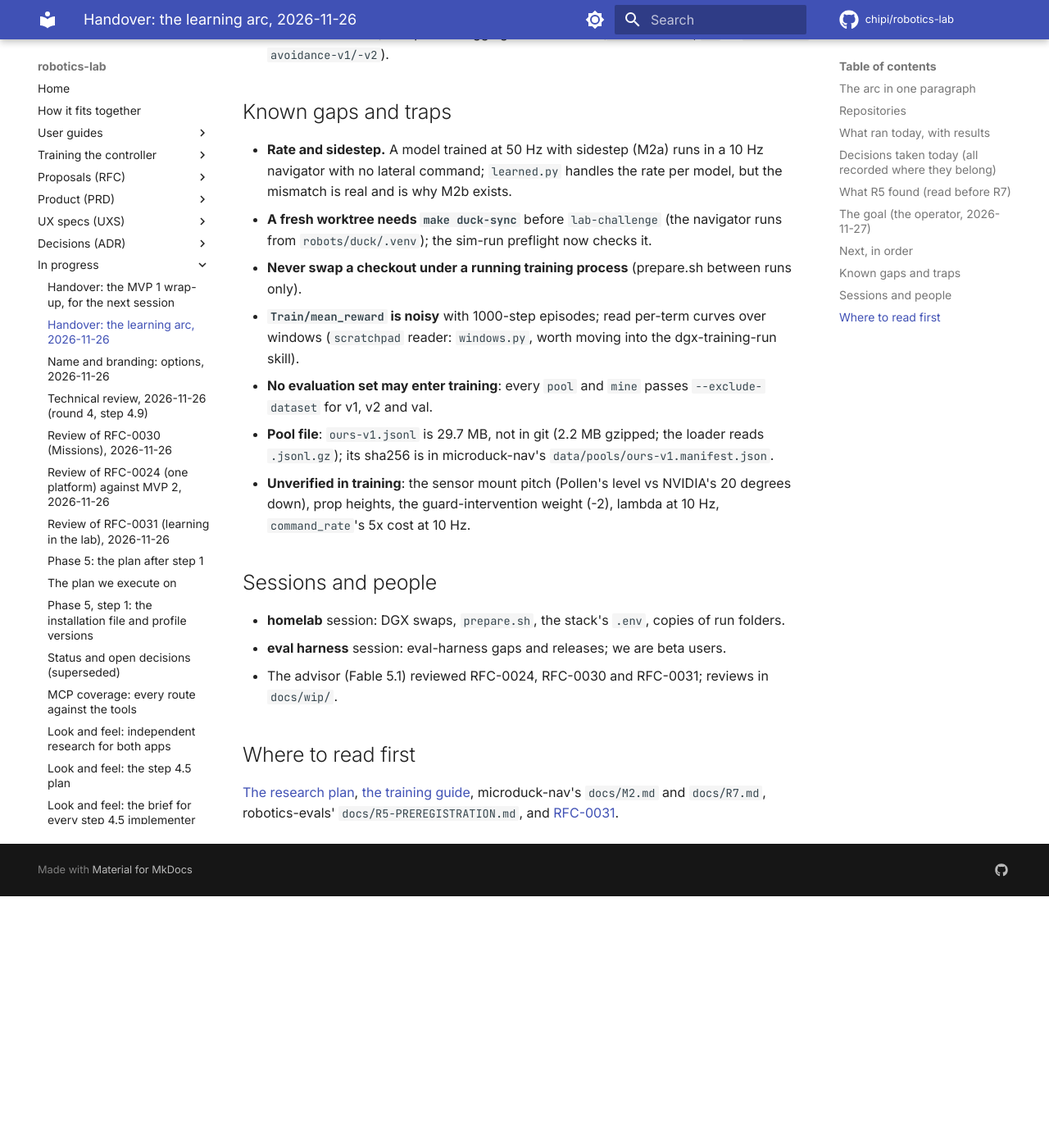
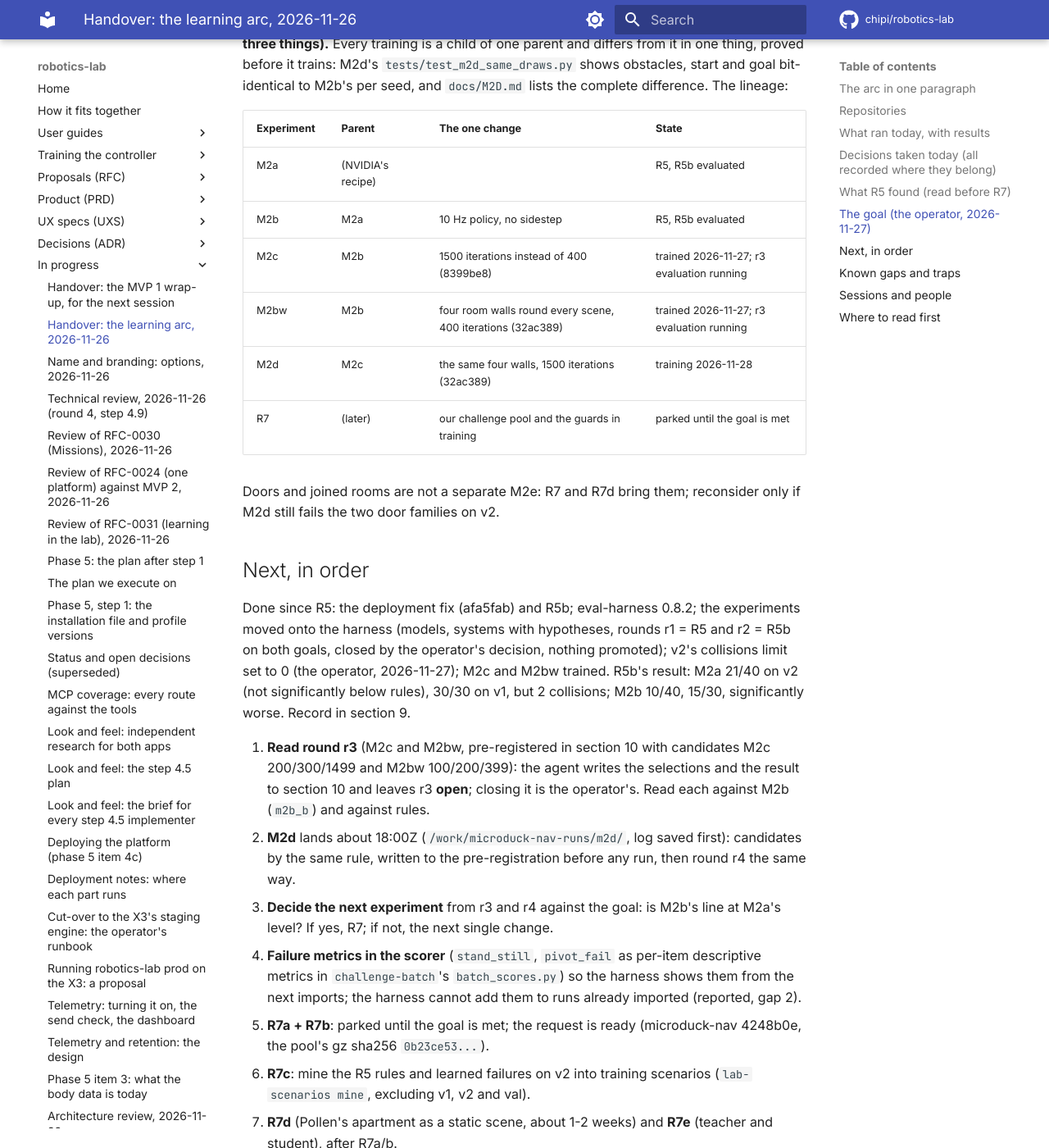
Before and after one commit to chipi/robotics-lab, an MkDocs documentation site: the page built from docs/wip/HANDOVER-TRAINING-2026-11-26.md, in a window 1280 px wide and 1400 px high, scrolled down 4926 px. Shown: the whole window at 82% size. Built offline with MkDocs 1.6.1 and Material for MkDocs 9.7.7, drawn with Linux system fonts in a browser that asks for light colours; comment, search, counter and statistics services are not loaded; before the commit the page ends 6019 px from its top, so only the background shows below that; some of the changed text lies outside the part shown.

Commit message:
docs(wip): the learning-arc handover brought to 2026-11-28: R5b, M2c, M2bw, M2d in flight, the one-change lineage, the harness records, the loose ends
Co-Authored-By: Claude Opus 5.5 <noreply@anthropic.com>
Claude-Session: https://claude.ai/code/session_01UDhkTjpcSaS6Q5Ekx3cb71

```diff
--- a/docs/wip/HANDOVER-TRAINING-2026-11-26.md
+++ b/docs/wip/HANDOVER-TRAINING-2026-11-26.md
@@ -1,9 +1,15 @@
 # Handover: the learning arc, 2026-11-26
 
-For the next session, starting from scratch. The operator's goal: finish today's training, then
-clear the session. This page says where the arc stands, what is still running, what comes next in
-order, and the rules that held. Updated as the last runs land; anything marked **in flight** was
-running when it was written. The living project status stays in [HANDOVER.md](HANDOVER.md).
+For the next session, starting from scratch. Written 2026-11-26, last updated 2026-11-28 morning.
+This page says where the arc stands, what is still running, what comes next in order, and the rules
+that held. Anything marked **in flight** was running when it was written. The living project
+status stays in [HANDOVER.md](HANDOVER.md).
+
+**Where it stands (2026-11-28):** the operator's goal is M2b at least at M2a's level (below). M2c
+(M2b trained longer) and M2bw (M2b plus walls) are trained and being evaluated as harness round r3;
+M2d (M2c plus walls) is training on the DGX, due about 17:54Z, its log, copy and prod swap on X3
+timers (`/work/microduck-nav-runs/m2d/STATUS`). Results are in the evals catalog,
+<https://robotics-evals.tail6d0ed4.ts.net> (tailnet only).
 
 ## The arc in one paragraph
 
@@ -19,10 +25,10 @@ MVP 2 (the operator's decision).
 
 | Repo | What | State |
 | --- | --- | --- |
-| robotics-lab (this one, public) | The platform; the navigator's local-controller slot (`robots/duck/src/duck_lab/plugins/learned.py`, `rules.py`); `lab-scenarios export/mine/pool` (`libs/runner`); the training guide (`docs/training/`) | main at 9759435 or later |
-| [chipi/microduck-nav](https://github.com/chipi/microduck-nav) (public) | NVIDIA's task ported to mjlab against Pollen's walker; tasks `Mjlab-Nav-OneWall-`, `-Nav-`, `-Nav-Deploy-`, `-Nav-Ours-MicroDuck`; `docs/M1.md`, `M2.md`, `R7.md`, `CHECKS.md` | main at bbeaf66 or later; 220 fast CPU tests |
-| chipi/robotics-evals (private) | evh project: datasets, runs, the run ledger, the pre-registration | main at f3d68a7 or later; eval-harness **0.8.1** pinned, 0.8.2 released (upgrade pending) |
-| `/work/microduck-nav-runs/` (local, not a repo) | Training run folders from the DGX and R5 evidence runs | `m1/`, `m2a-snap/`, `r5/rules_v1/`, more as they land |
+| robotics-lab (this one, public, MIT) | The platform; the navigator's local-controller slot (`robots/duck/src/duck_lab/plugins/learned.py`, fixed afa5fab); `lab-scenarios export/mine/pool` (`libs/runner`); the training guide (`docs/training/`); user guides (`docs/guides/`) | main at 8560dba or later; worked from the worktree `/work/robotics-lab/mission-control`, pushed `HEAD:main` |
+| [chipi/microduck-nav](https://github.com/chipi/microduck-nav) (public) | NVIDIA's task ported to mjlab against Pollen's walker; tasks `Mjlab-Nav-OneWall-`, `-Nav-`, `-Nav-Deploy-`, `-Nav-Deploy-Room-` (M2bw, M2d), `-Nav-Ours-MicroDuck` (R7); `docs/M1.md`, `M2.md`, `M2D.md`, `R7.md`, `CHECKS.md` | main at 32ac389; 235 fast CPU tests; no CI |
+| chipi/robotics-evals (private) | evh project on eval-harness **0.8.2**: datasets, imported runs, models, deployments, systems, goals with rounds, the pre-registration (`docs/R5-PREREGISTRATION.md`, sections 9 R5b and 10 M2c/M2bw), the workflow (`docs/EXPERIMENTS.md`) | main at aecbd99 or later; gate `make validate`; no CI; served on the Mac mini (catalog above, MCP at `/mcp`), rebuilt from main every 5 minutes |
+| `/work/microduck-nav-runs/` (local, not a repo) | Training run folders and evaluation evidence | `m1/`, `m2a/`, `m2b/`, `m2c/`, `m2bw/`, `m2d/` (tonight), `r5/`, `r5b/`, `r5c/` (r3), `pools/` |
 
 ## What ran today, with results
 
@@ -36,6 +42,10 @@ MVP 2 (the operator's decision).
 | R5 rules arm, v2 | `rules@1` on `avoidance_v2` (40 items, challenges 24-28 x seeds 1-8, robotics-lab e97edbe) | **23 of 40** (57.5 %), 0 collisions: narrow_doorway 3/8, dense_boxes 2/8, chair_cluster 8/8, slalom 8/8, box_behind_door 2/8. Two families at 8/8 cannot show a gain (four pilot seeds overstated them; not changed after seeing test seeds). Imported (robotics-evals a111bba) |
 | R5 validation | Candidates on `avoidance_val` (33 items) | M2a: `model_100` 22/33 0 coll., `model_200` 22/33 1 coll., `model_1499` **0/33 (never moved)**. M2b: `model_200` 22/33 2 coll., `model_300` 0/33, `model_399` 0/33. Selected M2a `model_100`, M2b `model_200` (robotics-evals 8337114, db3b3e4) |
 | **R5 result** | Selected checkpoints on v2 and v1, Holm across the two arms (d64a775, 69f8c17) | **Neither learned arm beats the rules.** v2: rules 23/40, M2a 20/40 (not significant, p 0.50), M2b 9/40 (**worse**, Holm p 0.025). Each learned arm had 1 collision on v2 (the same item, `dense_boxes-s2`, 1 mm inside the footprint), so both fail the collision limit. v1 safety (30/30, 0 collisions): M2a 26/30, M2b 21/30 with 1 collision; both fail |
+| **R5b** (2026-11-27) | The same checkpoints re-selected on robotics-lab afa5fab (the floor rule and pivot pass-through) | M2a `model_200`: v2 21/40 (not significant vs rules), 2 collisions, v1 30/30. M2b `model_300`: v2 10/40 (**worse**), v1 15/30. Rounds r2, closed, nothing promoted |
+| M2c (2026-11-27) | `Mjlab-Nav-Deploy-MicroDuck`, 4096 x 1500, commit 8399be8 | Done, `m2c/2026-11-27_08-08-02/` (sidecars written, log kept). Candidates `model_200`, `model_300`, `model_1499`; in r3 |
+| M2bw (2026-11-27) | `Mjlab-Nav-Deploy-Room-MicroDuck`, 4096 x 400, commit 32ac389 | Done, `m2bw/2026-11-27_17-43-37/`; its docker log was lost before it was copied. Candidates `model_100`, `model_200`, `model_399`; in r3 |
+| M2d (2026-11-28) | `Mjlab-Nav-Deploy-Room-MicroDuck`, 4096 x 1500, commit 32ac389 | **In flight**, due about 17:54Z |
 
 The DGX: the operator gave it to us for the whole series ("it stays yours until you're done with
 M1 and M2"); the homelab session runs every swap and copies folders to `/work/microduck-nav-runs/`.
@@ -97,35 +107,57 @@ Prod must be back by 23:20Z; the nightly 23:45Z to 03:00Z stays clear.
 Measured: **M2b (deploy-matched) at least M2a's level** (NVIDIA's recipe on our duck; NVIDIA's own
 published numbers are from another robot and scenes, not comparable) on `avoidance_v2`, selection on
 `avoidance_val`: success at least M2a's, collisions no more than M2a's, no whole-run stand-stills.
-Then R7, whose bar is the rules arm (23/40, 0 collisions). Order: R5b's numbers first; then, if M2b
-is
-still short, one GPU run **M2c** = M2b's task with room walls in its scenes (the far-wall gap) and
-trained longer (M2b had 400 updates to M2a's 1500, reward still rising), scored the same way.
+Then R7, whose bar is the rules arm (23/40, 0 collisions).
+
+**One change per experiment (the operator, 2026-11-27, after M2d's first build changed three
+things).** Every training is a child of one parent and differs from it in one thing, proved before
+it trains: M2d's `tests/test_m2d_same_draws.py` shows obstacles, start and goal bit-identical to
+M2b's per seed, and `docs/M2D.md` lists the complete difference. The lineage:
+
+| Experiment | Parent | The one change | State |
+| --- | --- | --- | --- |
+| M2a | (NVIDIA's recipe) | | R5, R5b evaluated |
+| M2b | M2a | 10 Hz policy, no sidestep | R5, R5b evaluated |
+| M2c | M2b | 1500 iterations instead of 400 (8399be8) | trained 2026-11-27; r3 evaluation running |
+| M2bw | M2b | four room walls round every scene, 400 iterations (32ac389) | trained 2026-11-27; r3 evaluation running |
+| M2d | M2c | the same four walls, 1500 iterations (32ac389) | training 2026-11-28 |
+| R7 | (later) | our challenge pool and the guards in training | parked until the goal is met |
+
+Doors and joined rooms are not a separate M2e: R7 and R7d bring them; reconsider only if M2d still
+fails the two door families on v2.
 
 ## Next, in order
 
-M1, M2a, M2b and R5 are done; the R7 pool is regenerated at a clean commit and `docs/R7.md`
-follows the pre-registration (microduck-nav 4248b0e).
+Done since R5: the deployment fix (afa5fab) and R5b; eval-harness 0.8.2; the experiments moved
+onto the harness (models, systems with hypotheses, rounds r1 = R5 and r2 = R5b on both goals,
+closed by the operator's decision, nothing promoted); v2's collisions limit set to 0 (the operator,
+2026-11-27); M2c and M2bw trained. R5b's result: M2a 21/40 on v2 (not significantly below rules),
+30/30 on v1, but 2 collisions; M2b 10/40, 15/30, significantly worse. Record in section 9.
 
-1. **Fix the two deployment defects in `learned.py`** (red tests first): apply training's floor
-   rule to the policy's depth input (the same function and constants as microduck-nav's
-   impairment, with a parity test against it) and let a pivot request through the yaw clip. Then
-   **R5b**, pre-registered as a dated section before any run.
-2. **eval-harness 0.8.2**: pin it in robotics-evals, check `evh --version` and `make validate`;
-   new datasets use `--fields-from-item` and `--exclude manifest.json`.
-3. **R7a + R7b on the DGX**: requested from the homelab (microduck-nav 4248b0e, the pool's gz
-   sha256 `0b23ce53...`); the homelab asks the operator for the window's go.
-4. **R7c**: mine the R5 rules and learned failures on v2 into training scenarios (`lab-scenarios
+1. **Read round r3** (M2c and M2bw, pre-registered in section 10 with candidates M2c
+   200/300/1499 and M2bw 100/200/399): the agent writes the selections and the result to section
+   10 and leaves r3 **open**; closing it is the operator's. Read each against M2b (`m2b_b`) and
+   against rules.
+2. **M2d** lands about 18:00Z (`/work/microduck-nav-runs/m2d/`, log saved first): candidates by
+   the same rule, written to the pre-registration before any run, then round r4 the same way.
+3. **Decide the next experiment** from r3 and r4 against the goal: is M2b's line at M2a's level?
+   If yes, R7; if not, the next single change.
+4. **Failure metrics in the scorer** (`stand_still`, `pivot_fail` as per-item descriptive metrics
+   in `challenge-batch`'s `batch_scores.py`) so the harness shows them from the next imports; the
+   harness cannot add them to runs already imported (reported, gap 2).
+5. **R7a + R7b**: parked until the goal is met; the request is ready (microduck-nav 4248b0e, the
+   pool's gz sha256 `0b23ce53...`).
+6. **R7c**: mine the R5 rules and learned failures on v2 into training scenarios (`lab-scenarios
    mine`, excluding v1, v2 and val).
-5. **R7d** (Pollen's apartment as a static scene, about 1-2 weeks) and **R7e** (teacher and
+7. **R7d** (Pollen's apartment as a static scene, about 1-2 weeks) and **R7e** (teacher and
    student), after R7a/b.
-6. **The MVP 1 close-out**: done except steps 6 (NXT at the brick) and 7 (staging), which wait for
+8. **The MVP 1 close-out**: done except steps 6 (NXT at the brick) and 7 (staging), which wait for
    hardware and the X3 window. Done 2026-11-26: the README and docs pass with screenshots, user
    guides for every app (`docs/guides/`), the MIT licence, the GitHub description and topics, the
    RFC-0024 review's recommendation 5 (RFC-0018 §6.1). The name stays `robotics-lab` for now.
-7. **E5, after the close-out** (the operator, 2026-11-26): the blog post (M2a vs rules vs M2b vs
-    R7 on our duck) and public Hugging Face datasets (`avoidance_v1`, `v2` as
-    `robotics-avoidance-v1/-v2`).
+9. **E5, after the close-out** (the operator, 2026-11-26): the blog post (M2a vs rules vs M2b vs
+   R7 on our duck) and public Hugging Face datasets (`avoidance_v1`, `v2` as
+   `robotics-avoidance-v1/-v2`).
 
 ## Known gaps and traps
 
@@ -141,6 +173,18 @@ follows the pre-registration (microduck-nav 4248b0e).
   v1, v2 and val.
 - **Pool file**: `ours-v1.jsonl` is 29.7 MB, not in git (2.2 MB gzipped; the loader reads
   `.jsonl.gz`); its sha256 is in microduck-nav's `data/pools/ours-v1.manifest.json`.
+- **Save the docker log before anything else** when a training ends: M2bw's was lost when its
+  container went. M2d's log, copy and prod swap run on X3 timers that do not depend on any
+  session; the prod swap after M2bw came late (00:46Z against 23:20Z).
+- **Rounds are closed by the operator only.** An evaluation agent's brief says "leave the round
+  open"; r1 and r2 were closed by a brief of mine and the operator kept them closed.
+- **No custom tracking.** Experiments live in the harness's records (`docs/EXPERIMENTS.md`); gaps go
+  to the eval harness session as feature asks (sent: lineage, failure metrics on imported runs,
+  `import-run` then `round-carry` on a new training). The old run ledger is retired.
+- **Loose ends (2026-11-28):** the stray file `/work/robotics-lab/main/0:` (contains "vx"), no
+  decision yet; the `rl-hostsetup-proof` container (21 GB on the X3), the operator chose delete
+  (A), the homelab does it; the artifact link that did not open was an account mix-up, the
+  operator is bringing the connectors in.
 - **Unverified in training**: the sensor mount pitch (Pollen's level vs NVIDIA's 20 degrees down),
   prop heights, the guard-intervention weight (-2), lambda at 10 Hz, `command_rate`'s 5x cost at
   10 Hz.
```
